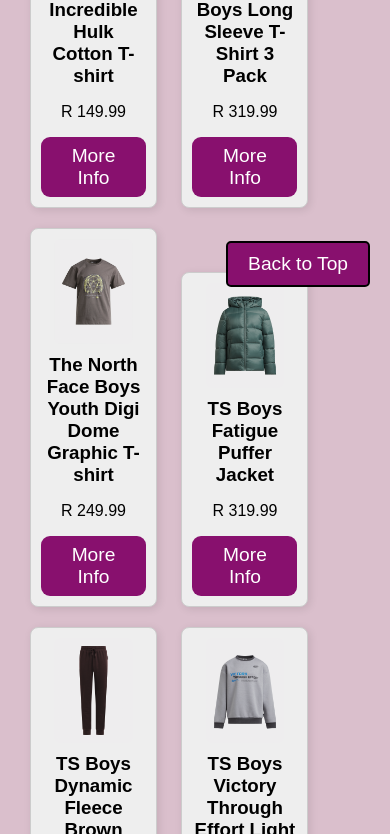
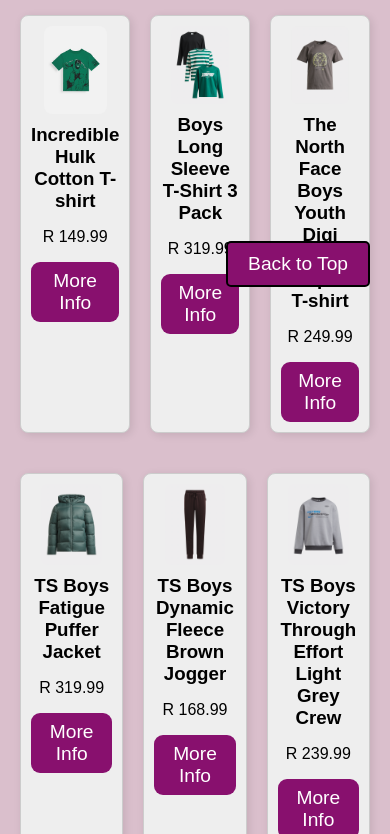
Before and after one commit to Zubair-A-Davids/apparel, a plain HTML site: page index.html in a window 390 px wide. Shown: the part 537-1371 px from the top of the page. Drawn offline with Linux system fonts and the light colour scheme.

Commit message:
Responsive design for products

```diff
--- a/index.html
+++ b/index.html
@@ -38,12 +38,12 @@
  <!-- Product Section Start -->
   <div class="container">
     <h2>Welcome to Ekko Clothing, your online closet</h2>
-
+  </div>
     <!-- Nav Bar for Boys Products -->
     <nav>
         <h1>Shop Boys Clothing</h1>
     </nav>
-
+<div class="container">
  <!-- Boys Products -->
     <!-- Product 1 -->
     <div class="product" id="Boys">
@@ -74,7 +74,8 @@
       <p>R 249.99</p>
       <button id="item-button" onclick="openPopup('The North Face Boys Youth Digi Dome Graphic T-shirt', 'Elevate your wardrobe with The North Face Youth Digi Dome Graphic Tee. Made of ultra-soft cotton, this relaxed fit shirt is perfect for everyday wear. Its cool design adds a trendy touch to any outfit.', 'images/shirt3.png', 249.99, 3)">More Info</button>
     </div>
-
+</div>
+<div class="container">
     <!-- Product 4 -->
     <div class="product">
         <div class="image-wrapper">
@@ -104,12 +105,12 @@
       <p>R 239.99</p>
       <button id="item-button" onclick="openPopup('TS Boys Victory Through Effort Light Grey Crew', 'Every day crew sweatshirt. A soft fabric blend and stay-put ribbed hem and cuffs provide reliable comfort.', 'images/jacket2.png', 239.99, 6)">More Info</button>
     </div>
-
+  </div>
  <!-- Nav Bar for Girls Products -->
 <nav>
     <h1>Shop Girls Clothing</h1>
 </nav>
-
+<div class="container">
  <!-- Girls Products -->
        <!-- Product 7 -->
        <div class="product" id="Girls">
@@ -140,7 +141,8 @@
       <p>R 119.99</p>
       <button id="item-button" onclick="openPopup('Exact Girls White & Black Striped Combo Dress', 'Get your little one ready for any occasion with this white and black striped ribbed dress. Made with a comfortable ribbed fabric, featuring a combo of a striped top and black skirt. Perfect for keeping up with your childs active lifestyle, this dress is a versatile wardrobe essential.', 'images/dress.png', 119.99, 9)">More Info</button>
     </div>
-
+  </div>
+<div class="container">
     <!-- Product 10 -->
     <div class="product">
         <div class="image-wrapper">
@@ -170,12 +172,12 @@
       <p>R 299.99</p>
       <button id="item-button" onclick="openPopup('Cotton On Kids Girl Blue Lucy Cable Jumper', 'Standard length - Cable design - Set in sleeve shape - Long sleeves', 'images/sweater.png', 299.99, 12)">More Info</button>
     </div>
-
+  </div>
  <!-- Nav Bar for Shop Hats and Beanies -->
 <nav>
     <h1>Shop Hats and Beanies</h1>
 </nav>
-
+<div class="container">
  <!-- Misc Products -->
     <!-- Product 13 -->
     <div class="product" id="Hats">
@@ -206,7 +208,8 @@
       <p>R 139.99</p>
       <button id="item-button" onclick="openPopup('Classic Foldover Beanies 2 Pack', 'Double up on cold-weather style with these classic foldover beanies, designed for a casual, understated look that blends comfort, warmth and effortless wearability.', 'images/hat.jpg', 139.99, 15)">More Info</button>
     </div>
-
+  </div>
+<div class="container">
           <!-- Product 16 -->
       <div class="product">
         <div class="image-wrapper">
@@ -236,6 +239,7 @@
       <p>R 59.99</p>
       <button id="item-button" onclick="openPopup('Girls Pink Rib Pom Pom Beanie', 'Keep your little one cozy in style with this pink tonal rib pom pom beanie. Made of ribbed acrylic for comfort and warmth, with a cute -xoxo- badge. From school days to outdoor adventures, she ll love this beanie all season long.', 'images/hat6.png', 59.99, 18)">More Info</button>
     </div>
+</div>
 </div>
 
  <!-- Popup info/code for Products -->
--- a/styles.css
+++ b/styles.css
@@ -115,12 +115,15 @@ height: 10rem;
       -1px  1px 0 #000000,
        1px  1px 0 #000000;
 }
-.container { padding: 20px; }
+.container {
+  display: grid;
+  grid-template-columns: repeat(3, 1fr); /* always 3 per row */
+  gap: 20px;
+  padding: 20px;
+}
+
 .product {
-  display: inline-block;
   background-color: #eeeeee;
-  width: 30%;
-  margin: 10px;
   text-align: center;
   border: 1px solid #ccc;
   border-radius: 8px;
```
